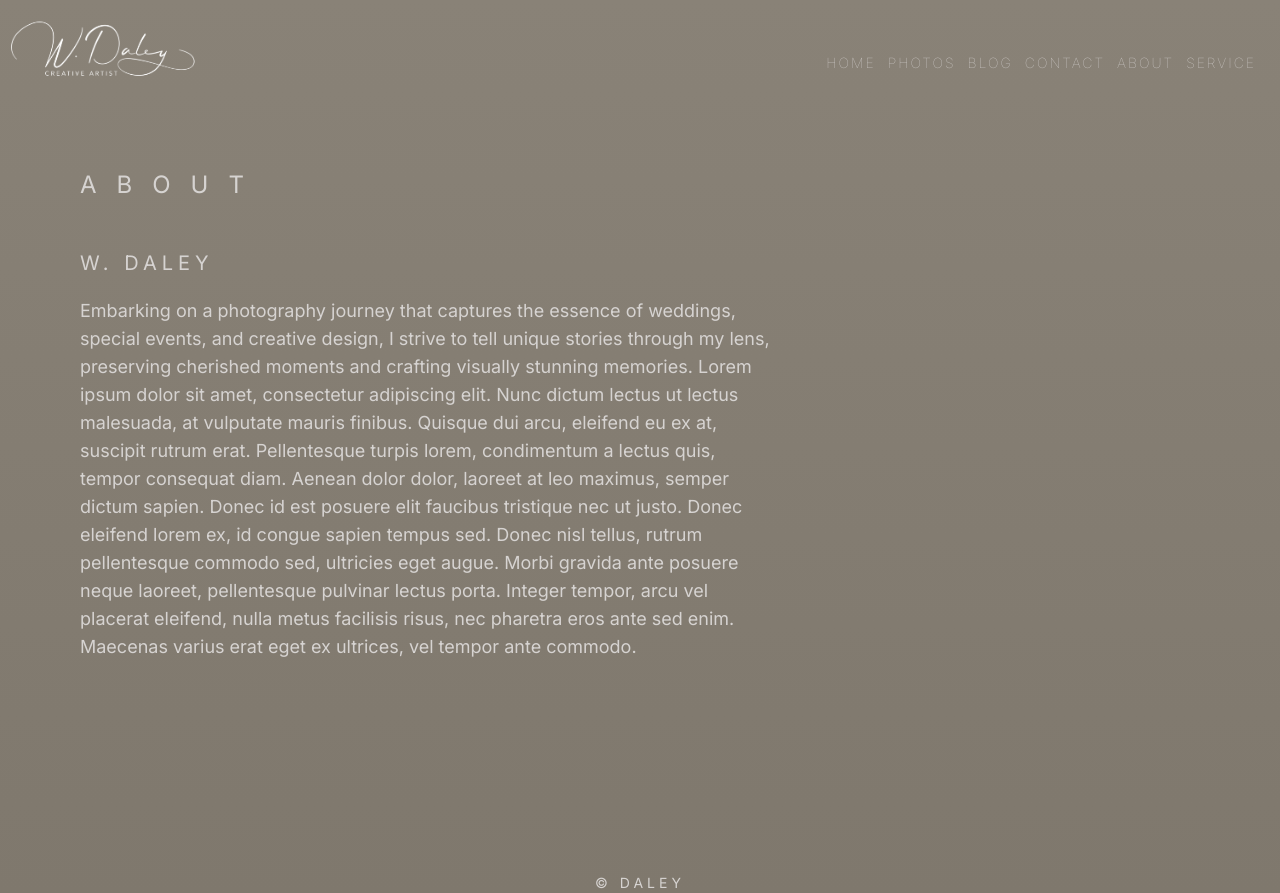
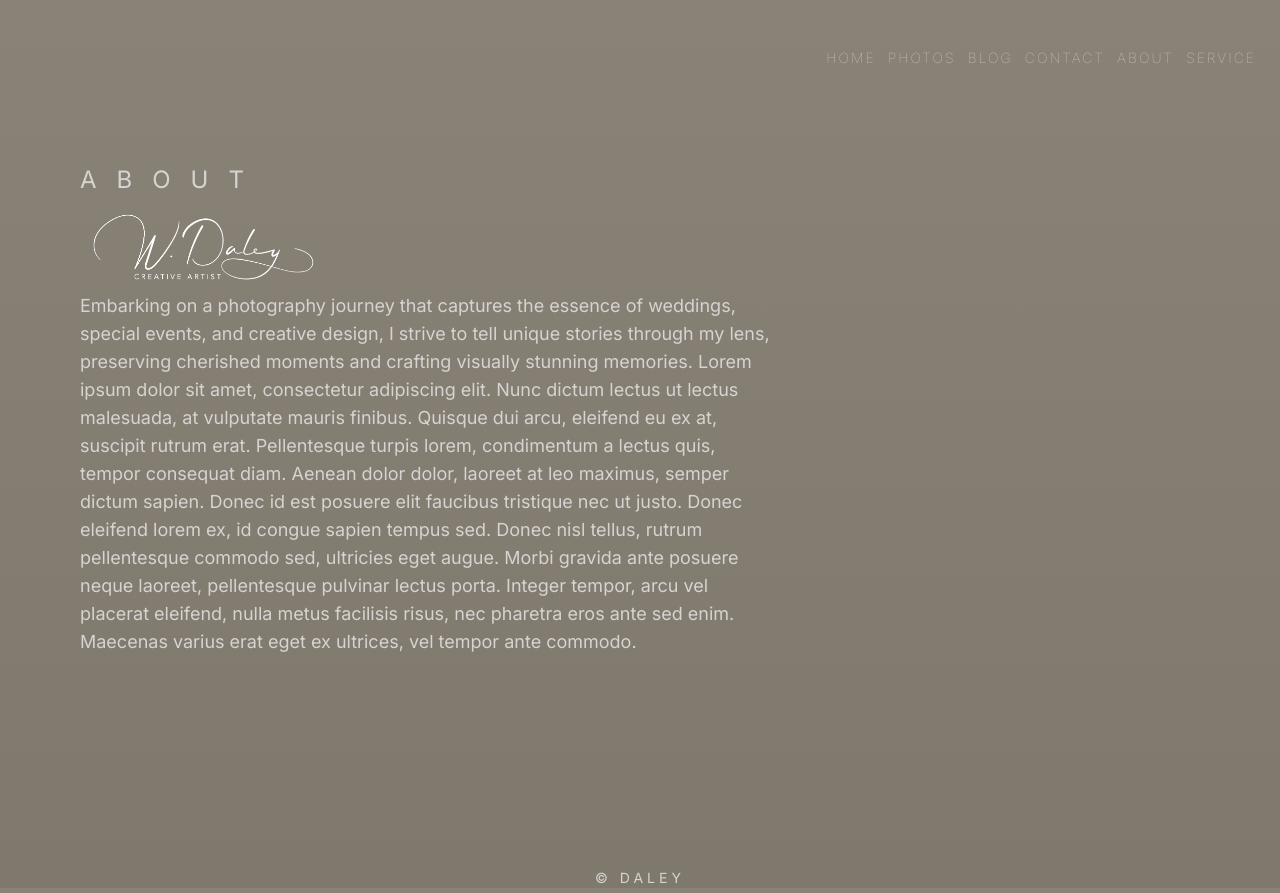
Before and after one commit to trble91/daleyphotos, a Next.js app: page /About in a window 1280 px wide. Built offline with nearby package versions, Linux system fonts and the light colour scheme.

Commit message:
isos logo/ fixes nav

```diff
--- a/src/Navbar/page.jsx
+++ b/src/Navbar/page.jsx
@@ -1,41 +1,32 @@
-// "use client";
+"use client";
 
-import Link from 'next/link';
-import Image from 'next/image';
-import { motion } from 'framer-motion';
+import Logo from "@/app/Components/Logo";
+import Link from "next/link";
 
 export default function Navbar() {
   const links = [
-    { href: '/', label: 'Home' },
-    { href: '/Photography', label: 'Photos' },
-    { href: '/Blog', label: 'Blog' },
-    { href: '/Contact', label: 'Contact' },
-    { href: '/About', label: 'About' },
-    { href: '/Service', label: 'Service' },
+    { href: "/", label: "Home" },
+    { href: "/Photography", label: "Photos" },
+    { href: "/Blog", label: "Blog" },
+    { href: "/Contact", label: "Contact" },
+    { href: "/About", label: "About" },
+    { href: "/Service", label: "Service" },
   ];
 
   return (
-    <div className="-mt-20">
-      <motion.div
-        initial={{ x: -500, opacity: 0, scale: 0.5 }}
-        animate={{ x: 0, y: 60, opacity: 1, scale: 1 }}
-        transition={{ duration: 0.5 }}
-        className="flex items-center"
-      >
-        <Image
-          src="/assets/whtLogo.png"
-          width={200}
-          height={100}
-          alt="text logo"
-        />
-      </motion.div>
-      <nav className="flex justify-end space-x-3 mr-6 text-sm text-stone-300 font-thin uppercase tracking-[2px]">
+    <>
+      {/* <Logo /> */}
+      <nav className="flex justify-end space-x-3 mt-12 mr-6 text-sm text-stone-300 font-thin uppercase tracking-[2px]">
         {links.map((link) => (
-          <Link key={link.href} href={link.href} className="hover:text-stone-600 cursor-pointer">
+          <Link
+            key={link.href}
+            href={link.href}
+            className="hover:text-stone-800 cursor-pointer"
+          >
             {link.label}
           </Link>
         ))}
       </nav>
-    </div>
+    </>
   );
 }
--- a/src/app/About/page.jsx
+++ b/src/app/About/page.jsx
@@ -2,6 +2,7 @@
 import Footer from "@/Footer/page";
 import Navbar from "@/Navbar/page";
 import React from "react";
+import Logo from "../Components/Logo";
 
 export default function Bio() {
   return (
@@ -11,9 +12,8 @@ export default function Bio() {
         <h3 className="absolute top-24 items-center uppercase tracking-[20px] text-stone-300 text-2xl sm:text-stone-300">
           About
         </h3>
-        <p className="absolute top-44 uppercase tracking-[5px] text-stone-300 text-xl sm:text-stone-300">
-          W. Daley
-        </p>
+        <Logo />
+
         <div className="flex absolute flex-row text-start text-stone-300 text-lg top-56 xl:flex-row max-w-[700px] items-center snap-center">
           <p className="flex relative text-left text-m mb-8">
             Embarking on a photography journey that captures the essence of
--- a/src/app/Blog/page.jsx
+++ b/src/app/Blog/page.jsx
@@ -8,7 +8,7 @@ export default function Blog() {
   return (
     <>
       <Navbar />
-      <div className="text-center mt-4 mb-8 text-stone-300">Blog</div>
+      <div className="text-center mt-16 mb-20 uppercase text-bold tracking-[20px] text-stone-300">Blog</div>
 
       {/* Blog Card 1 */}
       <div className="max-w-[600px] ml-4 mb-4">
@@ -31,7 +31,7 @@ export default function Blog() {
 
       {/* Blog Card 2 */}
       <div className="min-w-[600px] ml-96 mb-4">
-        <h1 className="text-xl text-stone-300">Photo Trends</h1>
+        <h1 className="text-xl text-end mr-8 text-stone-300">Photo Trends</h1>
         <section className="flex">
           <p className="flex text-end mr-8 text-stone-300 font-thin">
             Pellentesque bibendum dolor lectus, vitae molestie nulla maximus non.
--- /dev/null
+++ b/src/app/Components/Logo.jsx
@@ -0,0 +1,24 @@
+"use client";
+
+import Image from "next/image";
+import { motion } from "framer-motion";
+
+export default function Logo() {
+  return (
+    <div className="-mt-42 ">
+      <motion.div
+        initial={{ x: -500, opacity: 0, scale: 0.7 }}
+        animate={{ x: 20, y: 110, opacity: 1, scale: 1.2 }}
+        transition={{ duration: 0.5 }}
+        className="items-center"
+      >
+        <Image
+          src="/assets/whtLogo.png"
+          width={200}
+          height={100}
+          alt="text logo"
+        />
+      </motion.div>
+    </div>
+  );
+}
--- a/src/app/Photography/page.jsx
+++ b/src/app/Photography/page.jsx
@@ -35,7 +35,7 @@ export default function Photography() {
     <>
       <Navbar />
       <div className="flex flex-col items-center space-y-6 min-h-screen py-12">
-        <h3 className="uppercase tracking-[10px] text-stone-300 text-xl mb-8">
+        <h3 className="uppercase tracking-[10px] text-center text-stone-300 text-xl mb-8">
           Portraits, Weddings & Events
         </h3>
         {imageSources.map((image, index) => (
@@ -80,7 +80,7 @@ export default function Photography() {
             <div className="p-6 pt-0">
               <Link href={image.href}>
                 <button
-                  className="block w-full py-3 text-xs font-bold uppercase transition bg-stone-600 text-stone-300 rounded-lg shadow-md hover:shadow-lg hover:opacity-85 focus:opacity-85 active:opacity-85"
+                  className="block w-full py-3 text-xs font-thin uppercase transition bg-stone-600 text-stone-300 rounded-lg shadow-md hover:shadow-lg hover:opacity-85 focus:opacity-85 active:opacity-85"
                   type="button"
                 >
                   View More
--- a/src/app/Service/page.jsx
+++ b/src/app/Service/page.jsx
@@ -34,7 +34,7 @@ export default function Service() {
     <>
       <Navbar />
       <div className="flex relative text-center md:text-left xl:flex-row xl:px-10 min-h-screen xl:space-y-0 xl:ml-10 snap-center">
-        <h3 className="absolute top-20 items-center uppercase tracking-[20px] text-2xl text-stone-300">
+        <h3 className="absolute ml-8 top-20 items-center uppercase tracking-[20px] text-2xl text-stone-300">
           Service
         </h3>
         <div className="flex absolute flex-row text-start text-lg top-56 xl:flex-row max-w-[500px] items-center snap-center">
```
